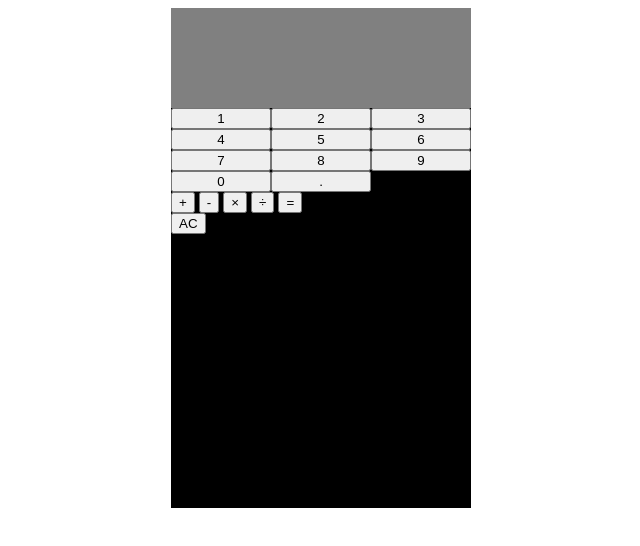
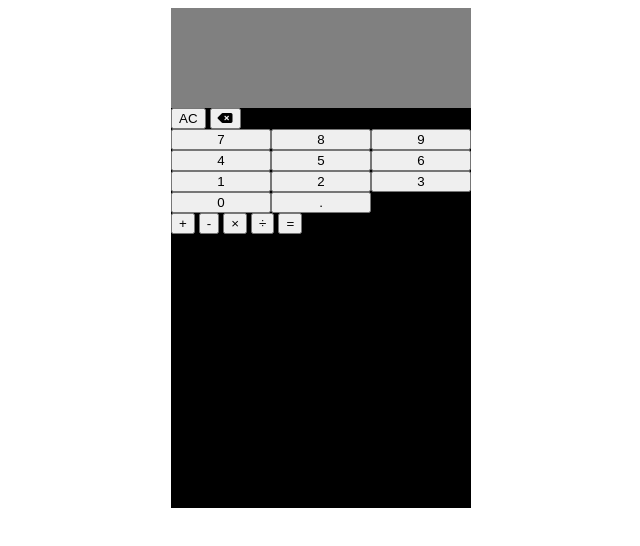
Before and after one commit to defPhisy/odin-calculator, a plain HTML site: page index.html in a window 1280 px wide. Shown: the whole page, without its empty margins (319-959 px from the left). Drawn offline with Linux system fonts and the light colour scheme.

Commit message:
♻️ restructure html

```diff
--- a/index.html
+++ b/index.html
@@ -6,6 +6,7 @@
     <meta name="viewport" content="width=device-width, initial-scale=1.0">
 
     <link rel="stylesheet" href="styles.css">
+    <script src="https://kit.fontawesome.com/f26c72a963.js" crossorigin="anonymous"></script>
     <script defer src="scripts.js"></script>
 
     <title>Document</title>
@@ -13,23 +14,32 @@
 
 <body>
     <div class="calculator-card">
+
         <div class="display">
             <div class="display-header"></div>
             <div class="display-result"></div>
         </div>
-        <div class="btn numbers">
+
+        <div class="calc-btns">
+            <div class="removers">
+                <button id="reset">AC</button>
+                <button id="del"><i class="fa-solid fa-delete-left"></i></button>
+            </div>
+
+            <div class="numbers">
+                <button class="num">7</button>
+                <button class="num">8</button>
+                <button class="num">9</button>
+                <button class="num">4</button>
+                <button class="num">5</button>
+                <button class="num">6</button>
                 <button class="num">1</button>
                 <button class="num">2</button>
                 <button class="num">3</button>
-            <button class="num">4</button>
-            <button class="num">5</button>
-            <button class="num">6</button>
-            <button class="num">7</button>
-            <button class="num">8</button>
-            <button class="num">9</button>
-            <button class="num">0</button>
+                <button class="num zero">0</button>
                 <button class="dot">.</button>
             </div>
+
             <div class="operators">
                 <button class="operator add">+</button>
                 <button class="operator subtract">-</button>
@@ -37,10 +47,13 @@
                 <button class="operator divide">÷</button>
                 <button id="eval">=</button>
             </div>
-        <div class="clear">
-            <button id="reset">AC</button>
+
+
+
         </div>
+
     </div>
+
 </body>
 
 </html>
```
Lines whose indentation alone changed are shown as unchanged.
